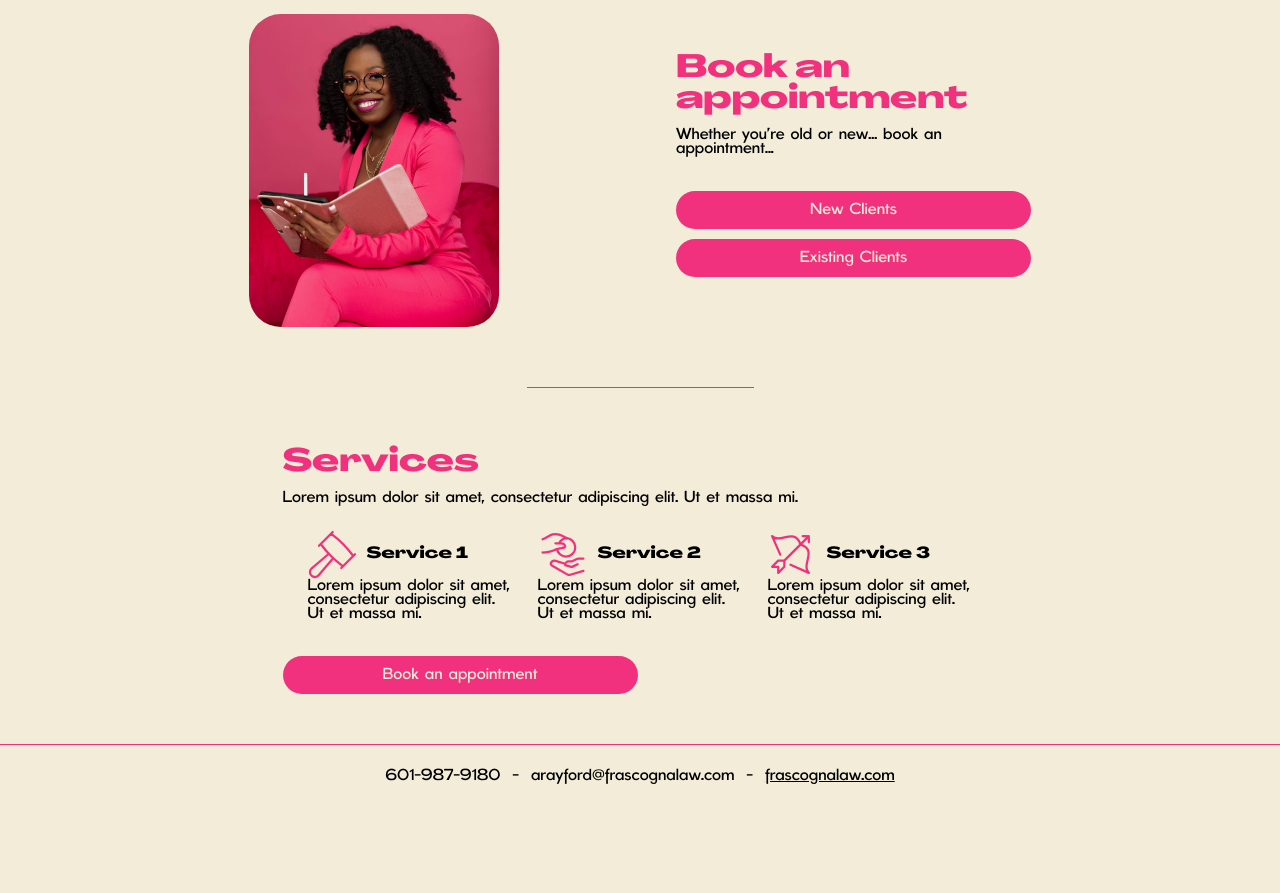
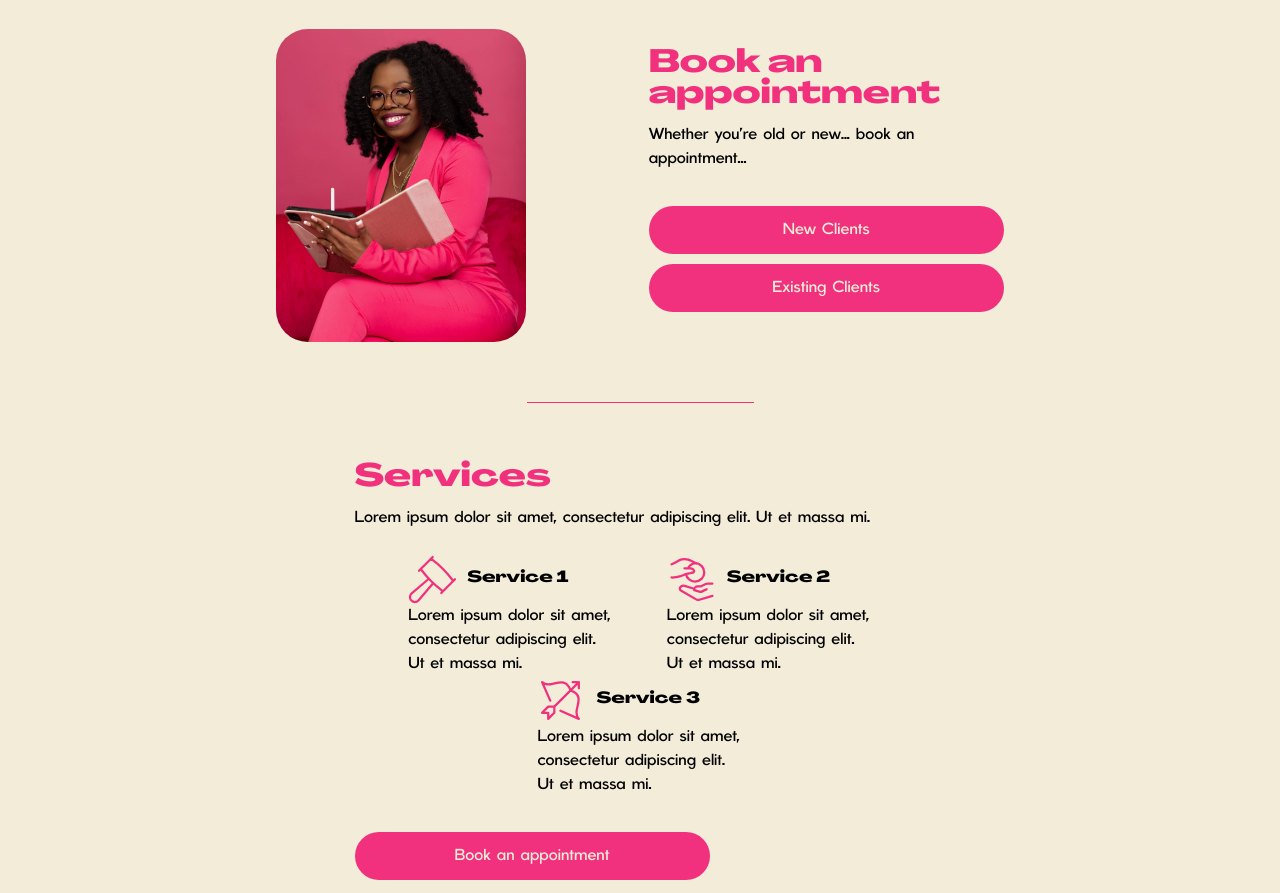
Before and after one commit to atariusarmstrong/lexthelawyer, a plain HTML site: page lexthelawyer.html in a window 1280 px wide. Shown: the part 840-1733 px from the top of the page. Before the commit the page ends 1647 px from the top, so only its background shows below. Drawn offline with nearby package versions, Linux system fonts and the light colour scheme.

Commit message:
adding bootstrap

```diff
--- a/lexthelawyer.html
+++ b/lexthelawyer.html
@@ -3,8 +3,8 @@
 <head>
     <meta charset="UTF-8">
     <meta name="viewport" content="width=device-width, initial-scale=1.0">
-    <title>Booking Page</title>
-
+    <title>Lex the Lawyer - Alexis Rayford</title>
+    <link href="https://cdn.jsdelivr.net/npm/bootstrap@5.3.3/dist/css/bootstrap.min.css" rel="stylesheet" integrity="sha384-QWTKZyjpPEjISv5WaRU9OFeRpok6YctnYmDr5pNlyT2bRjXh0JMhjY6hW+ALEwIH" crossorigin="anonymous">
     <style>
         @font-face {
             font-family: "Agrandir";
@@ -301,6 +301,6 @@
             <!-- </div> -->
         </footer>
     </div>
-
+    <script src="https://cdn.jsdelivr.net/npm/bootstrap@5.3.3/dist/js/bootstrap.bundle.min.js" integrity="sha384-YvpcrYf0tY3lHB60NNkmXc5s9fDVZLESaAA55NDzOxhy9GkcIdslK1eN7N6jIeHz" crossorigin="anonymous"></script>
 </body>
 </html>
```
